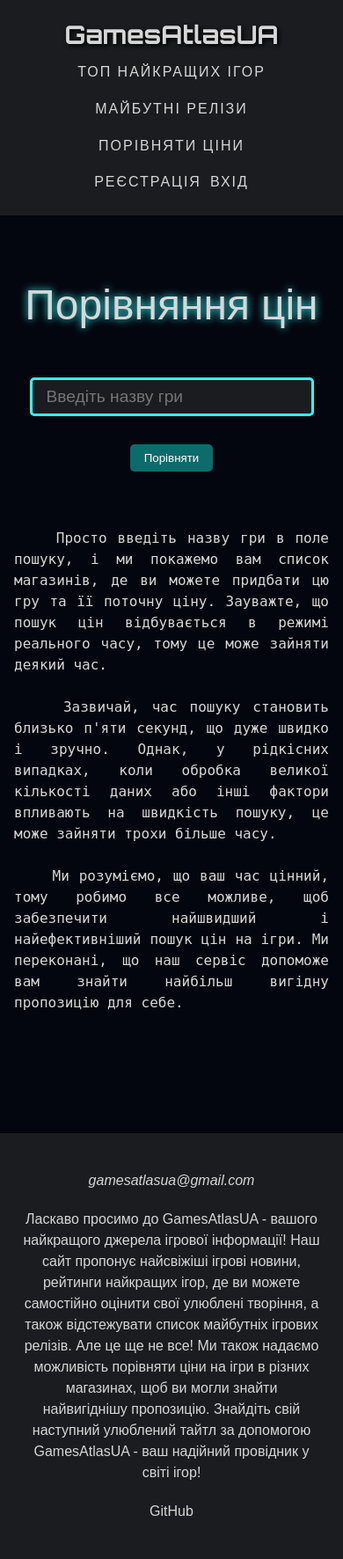
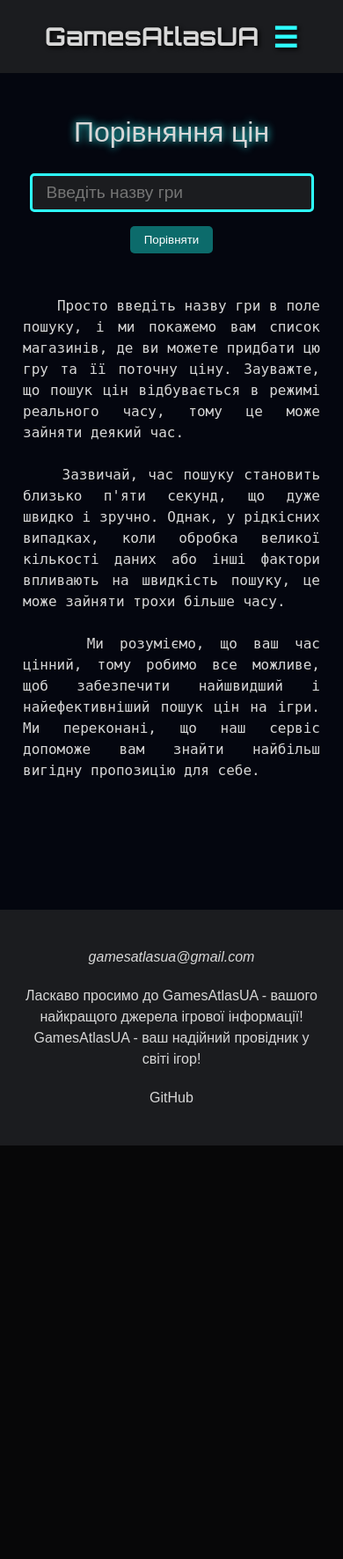
Before and after one commit to andwellbas/DjangoProjectGamesAtlasUA, a Django app: page /price-comparison in a window 390 px wide. Shown: the whole page at 88% size. After the commit the page ends 1302 px from the top, so only its background shows below. Run offline with Django 4.2, Linux system fonts and the light colour scheme.

Commit message:
mobile_styles_commit

```diff
--- a/games_hub/price_parser.py
+++ b/games_hub/price_parser.py
@@ -28,30 +28,6 @@ def get_steam_price(game_name: str):
 
     except TypeError:
         return game_not_found, "https://store.steampowered.com/"
-
-    except Exception as e:
-        # Error handling if the query fails or no data is available
-        return "", ""
-
-
-def get_gamers_gate_price(game_name: str):
-    try:
-        url = f"https://www.gamersgate.com/games/?query={game_name.replace(' ', '+')}"
-        r = requests.get(url)
-        soup = BeautifulSoup(r.text, "lxml")
-        games = soup.find_all("div", class_="column catalog-item product--item")
-
-        try:
-            game_link = soup.find("a", class_="catalog-item--button-product-link")['href']
-        except TypeError:
-            game_link = ""
-
-        for game in games:
-            if game.get("data-name").lower() == game_name.lower():
-                game_price = f"{game.get('data-price')}$"
-                return game_price, game_link
-
-        return game_not_found, ""
 
     except Exception as e:
         # Error handling if the query fails or no data is available
--- a/games_hub/static/games_hub/price_comparison.css
+++ b/games_hub/static/games_hub/price_comparison.css
@@ -72,9 +72,7 @@ pre {
   border-radius: 50%;
   color: #2efeff;
   margin: 200px;
-  animation:
-    d7-1 .75s infinite linear alternate,
-    d7-2 1.5s  infinite linear;
+  animation: d7-1 .75s infinite linear alternate, d7-2 1.5s infinite linear;
 }
 
 .custom-loader.hidden {
@@ -83,12 +81,82 @@ pre {
 
 @keyframes d7-1 {
   0%,
-  20% {box-shadow:60px 0 0 6px, 20px 0 0 6px, -20px 0 0 6px,-60px 0 0 6px}
+  20% {
+    box-shadow: 60px 0 0 6px, 20px 0 0 6px, -20px 0 0 6px, -60px 0 0 6px;
+  }
   60%,
-  100% {box-shadow:24px 0 0 6px, 28px 0 0 12px, -28px 0 0 12px,-24px 0 0 6px}
+  100% {
+    box-shadow: 24px 0 0 6px, 28px 0 0 12px, -28px 0 0 12px, -24px 0 0 6px;
+  }
 }
 
 @keyframes d7-2 {
-  0%,25%   {transform: rotate(0)}
-  50%,100% {transform: rotate(.5turn)}
+  0%,
+  25% {
+    transform: rotate(0);
+  }
+  50%,
+  100% {
+    transform: rotate(0.5turn);
+  }
 }
+
+/* iOS Optimization */
+
+@-webkit-keyframes d7-1 {
+  0%,
+  20% {
+    box-shadow: 60px 0 0 6px, 20px 0 0 6px, -20px 0 0 6px, -60px 0 0 6px;
+  }
+  60%,
+  100% {
+    box-shadow: 24px 0 0 6px, 28px 0 0 12px, -28px 0 0 12px, -24px 0 0 6px;
+  }
+}
+
+@-webkit-keyframes d7-2 {
+  0%,
+  25% {
+    -webkit-transform: rotate(0);
+    transform: rotate(0);
+  }
+  50%,
+  100% {
+    -webkit-transform: rotate(0.5turn);
+    transform: rotate(0.5turn);
+  }
+}
+
+/* Mobile Styles */
+
+@media only screen and (max-width: 600px) {
+    #single {
+        padding: 10px;
+    }
+
+    #single h1 {
+        font-size: 2rem;
+        margin-top: 2rem;
+    }
+
+    form {
+        margin-top: 1rem;
+    }
+
+    form input[type='text'] {
+        margin-top: 0.5rem;
+        margin-bottom: 0.5rem;
+    }
+
+    form button[type='submit'] {
+        margin-top: 0.5rem;
+    }
+
+    pre {
+        margin-top: 2rem;
+    }
+
+    .custom-loader {
+        margin: 50px;
+    }
+}
--- a/games_hub/templates/games_hub/detail_future_releases.html
+++ b/games_hub/templates/games_hub/detail_future_releases.html
@@ -8,7 +8,7 @@
   <h1 id="game-name">{{ game.name }}</h1>
   <div id="single">
     <div class="game-information">
-      <img src="{{ game.image.url }}">
+      <img id="game-image" src="{{ game.image.url }}">
       <div class="game-info">
         {% if game.release_date %}
           <h4>Дата релізу: {{ game.release_date }}</h4>
--- a/games_hub/templates/games_hub/detail_top_games_page.html
+++ b/games_hub/templates/games_hub/detail_top_games_page.html
@@ -14,7 +14,7 @@
     <h1 id="game-name">{{ game.name }}</h1>
     <div id="single">
     <div class="game-information">
-        <img src="{{ game.image.url }}" alt="{{ game.name }}">
+        <img id="game-image" src="{{ game.image.url }}" alt="{{ game.name }}">
         <div class="game-score">
             <h4 class="info">Дата релізу: {{ game.release_date }}</h4>
             <h4 class="info">Розробник: {{ game.developer }}</h4>
--- a/games_hub/templates/games_hub/price_comparison_result.html
+++ b/games_hub/templates/games_hub/price_comparison_result.html
@@ -13,10 +13,6 @@
   <li>
       <a href="{{ steam_link }}"><img src="{% static 'games_hub/images/steam.png' %}"/></a>
       <h3>{{ steam_price }}</h3>
-  </li>
-  <li>
-      <a href="https://www.gamersgate.com/{{ gamers_gate_link }}"><img src="{% static 'games_hub/images/gate.png' %}"/></a>
-      <h3>{{ gamers_gate_price }}</h3>
   </li>
   <li>
     <a href="https://gamesplanet.com{{ games_planet_link }}"><img src="{% static 'games_hub/images/gamesplanet.png' %}"/></a>
--- a/games_hub/views.py
+++ b/games_hub/views.py
@@ -111,7 +111,6 @@ def price_comparison_results(request):
     game_name = request.GET.get("game_name")
 
     steam = price_parser.get_steam_price(game_name)
-    gamers_gate = price_parser.get_gamers_gate_price(game_name)
     games_planet = price_parser.get_games_planet_price(game_name)
     yu_play = price_parser.get_games_yu_play_price(game_name)
     win_game = price_parser.get_win_game_store_price(game_name)
@@ -123,7 +122,6 @@ def price_comparison_results(request):
         "game_name": game_name,
         #  prices 0element in tuple
         "steam_price": steam[0],
-        "gamers_gate_price": gamers_gate[0],
         "games_planet_price": games_planet[0],
         "yu_play_price": yu_play[0],
         "win_game_price": win_game[0],
@@ -131,7 +129,6 @@ def price_comparison_results(request):
         "noctre_price": noctre[0],
         #  links 1element in tuple
         "steam_link": steam[1],
-        "gamers_gate_link": gamers_gate[1],
         "games_planet_link": games_planet[1],
         "yu_play_link": yu_play[1],
         "win_game_link": win_game[1],
--- a/static/base.css
+++ b/static/base.css
@@ -281,3 +281,54 @@ nav .base-button {
         font-size: 1rem;
     }
 }
+
+
+
+#mobile-menu-toggle {
+    display: none;
+    font-size: 2rem;
+    cursor: pointer;
+}
+
+.mobile-menu-open {
+    display: block;
+}
+
+@media (max-width: 767px) {
+  header {
+    flex-direction: column;
+    align-items: center;
+    padding: 1rem;
+  }
+
+  #logo {
+    margin: 0;
+    font-size: 1.8rem;
+    padding: 0.1rem;
+    display: flex;
+    align-items: center;
+  }
+
+  #mobile-menu-toggle {
+    display: block;
+    margin-left: 1rem;
+  }
+
+  nav {
+    margin: 0.5rem 0;
+    display: none;
+  }
+
+  .mobile-menu-open nav {
+    display: flex;
+    flex-direction: column;
+    align-items: center;
+    margin-top: 1rem;
+  }
+
+  nav a {
+    margin-right: 0;
+    margin-bottom: 0.5rem;
+    font-size: 1.2rem;
+  }
+}
--- /dev/null
+++ b/static/base.js
@@ -0,0 +1,10 @@
+document.addEventListener("DOMContentLoaded", function () {
+  var mobileMenuToggle = document.getElementById("mobile-menu-toggle");
+  var mobileMenu = document.querySelectorAll("#nav1, #nav2, #nav3, #nav4, #nav5");
+
+  mobileMenuToggle.addEventListener("click", function () {
+    mobileMenu.forEach(function (element) {
+      element.classList.toggle("mobile-menu-open");
+    });
+  });
+});
--- a/templates/base.html
+++ b/templates/base.html
@@ -7,6 +7,7 @@
     <meta charset="UTF-8">
     <title>{% block title %}{% endblock %}</title>
     <link rel="stylesheet" href="{% static 'base.css' %}">
+    <script src="{% static 'base.js' %}"></script>
     <link rel="icon" type="image/ico" href="{% static 'images/logo.ico' %}">
     {% block css_files %}{% endblock %}
     {% block scripts %}{% endblock %}
@@ -17,26 +18,27 @@
     <header id="main-navigation">
         <h1 id="logo">
             <a id="site-title" href="{% url 'starting-page' %}">GamesAtlasUA</a>
+            <div id="mobile-menu-toggle">&#9776;</div>
         </h1>
-    <nav>
+    <nav id="nav1">
         <a class="base-a" href="{% url 'top-games' %}">Топ найкращих ігор</a>
     </nav>
 
-    <nav>
+    <nav id="nav2">
         <a class="base-a" href="{% url 'future-releases' %}">Майбутні релізи</a>
     </nav>
 
-    <nav>
+    <nav id="nav3">
         <a class="base-a" href="{% url 'price-comparison-page' %}">Порівняти ціни</a>
     </nav>
 
     {% if user.is_authenticated %}
-        <nav>
+        <nav id="nav4">
             <a class="base-a" href="{% url 'profile' %}">Ваш Профіль</a>
             <a class="base-a" href="{% url 'logout' %}">Вихід</a>
         </nav>
     {% else %}
-        <nav>
+        <nav id="nav5">
             <a class="base-a" href="{% url 'signup' %}">Реєстрація</a>
             <a class="base-a" href="{% url 'login' %}">Вхід</a>
         </nav>
@@ -50,7 +52,7 @@
 <footer>
     <div class="footer-container">
         <div class="footer-item"><address><a href="mailto:gamesatlasua@gmail.com">gamesatlasua@gmail.com</a></address></div>
-        <div id="site-desc" class="footer-item">Ласкаво просимо до GamesAtlasUA - вашого найкращого джерела ігрової інформації! Наш сайт пропонує найсвіжіші ігрові новини, рейтинги найкращих ігор, де ви можете самостійно оцінити свої улюблені творіння, а також відстежувати список майбутніх ігрових релізів. Але це ще не все! Ми також надаємо можливість порівняти ціни на ігри в різних магазинах, щоб ви могли знайти найвигіднішу пропозицію. Знайдіть свій наступний улюблений тайтл за допомогою GamesAtlasUA - ваш надійний провідник у світі ігор!</div>
+        <div id="site-desc" class="footer-item">Ласкаво просимо до GamesAtlasUA - вашого найкращого джерела ігрової інформації! GamesAtlasUA - ваш надійний провідник у світі ігор!</div>
         <div class="footer-item"><a href="https://github.com/andwellbas/DjangoProjectGamesAtlasUA">GitHub</a></div>
     </div>
 </footer>
```
Also changed, not shown: games_hub/static/games_hub/detail_future_releases.css (+36 -2 lines), games_hub/static/games_hub/detail_top_games_page.css (+39 -1 lines), games_hub/static/games_hub/login_page.css (+45 -0 lines), games_hub/static/games_hub/price_comparison_result.css (+31 -1 lines), games_hub/static/games_hub/profile.css (+78 -1 lines).
